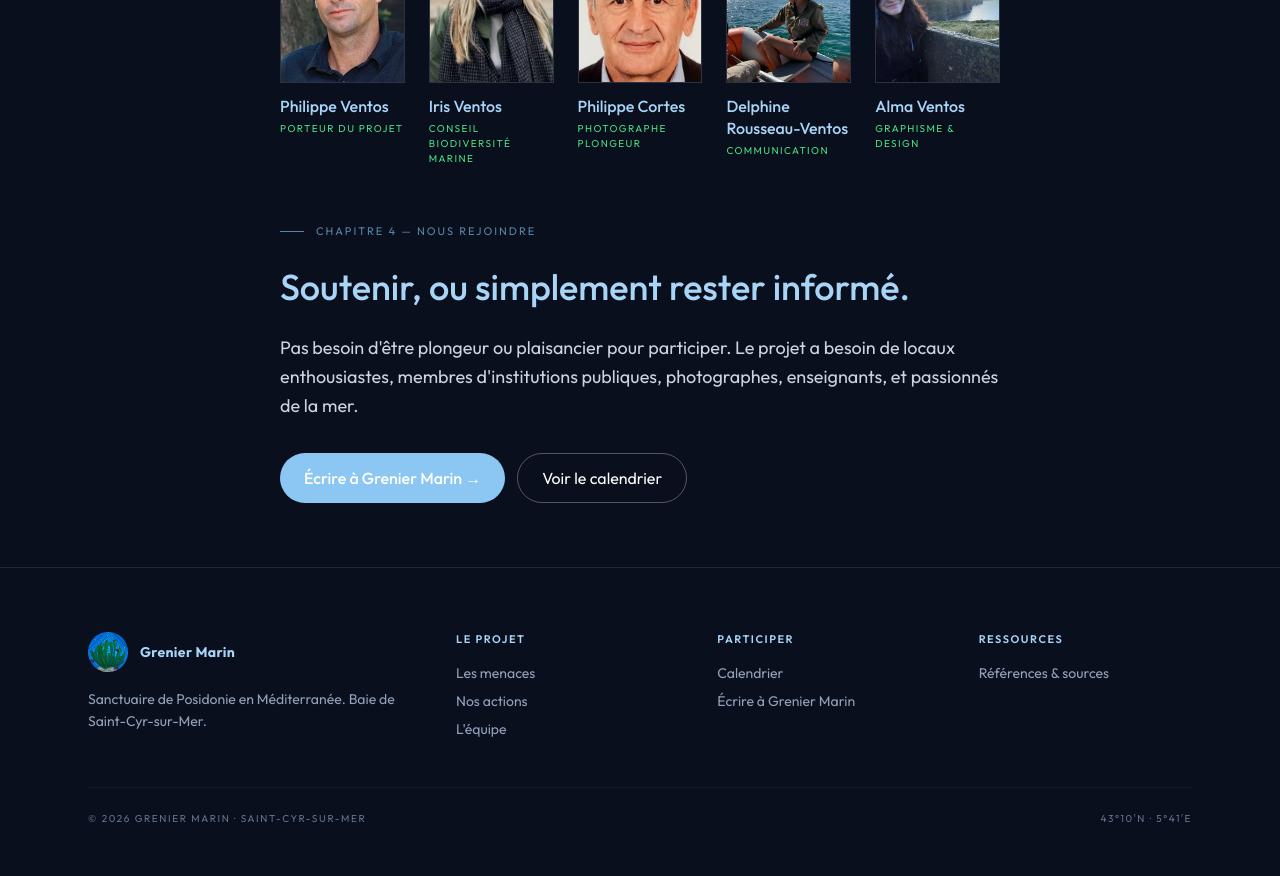
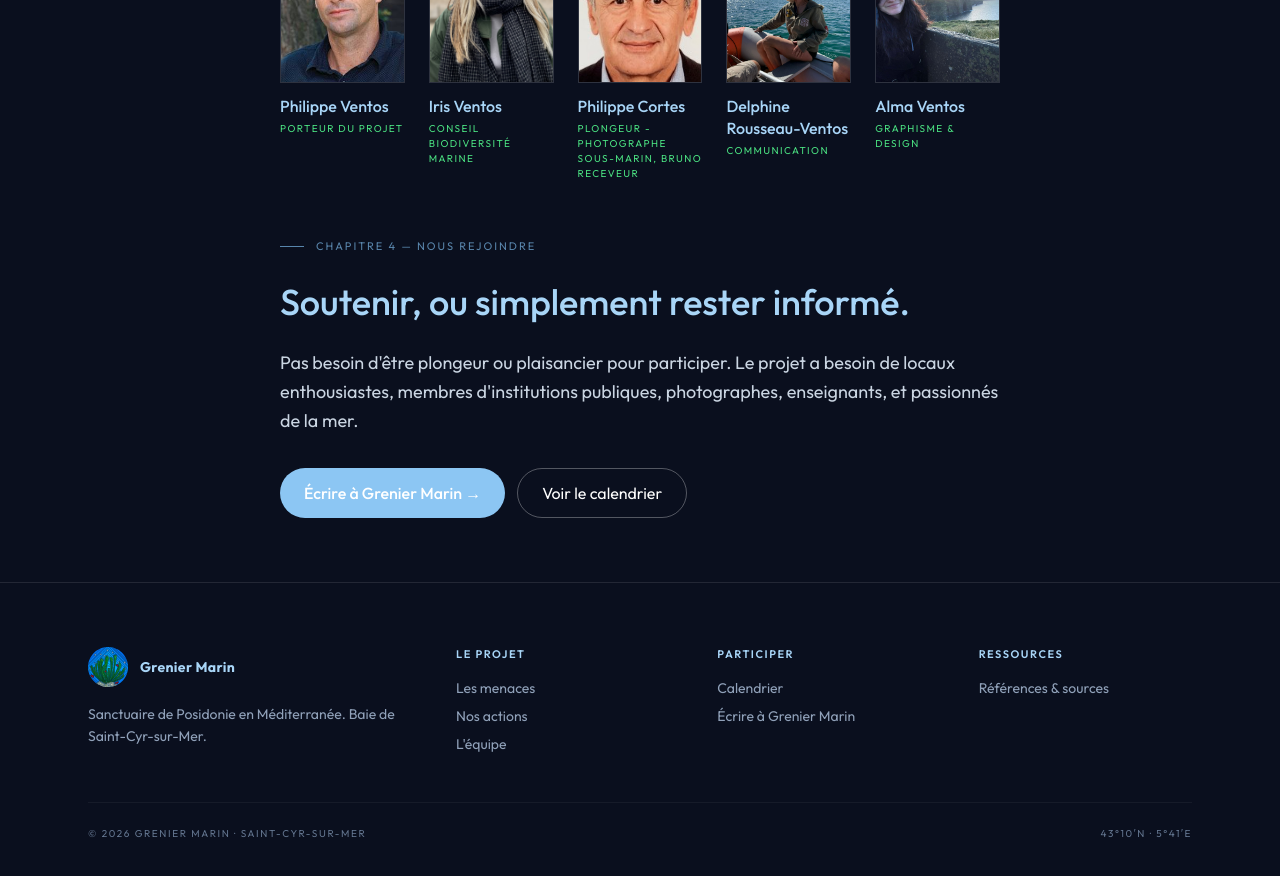
Before and after one commit to IrisVentos/grenier-marin, a Next.js app: page / in a window 1280 px wide. Shown: the part 3140-4016 px from the top of the page. Built offline with nearby package versions, Linux system fonts and the light colour scheme.

Commit message:
add contact

```diff
--- a/app/page.js
+++ b/app/page.js
@@ -165,7 +165,7 @@ export default function Home() {
     {[
       { name: "Philippe Ventos",          role: "Porteur du projet",          image: "/philippe-ventos.jpg" },
       { name: "Iris Ventos",              role: "Conseil biodiversité marine", image: "/iris-ventos.jpg" },
-      { name: "Philippe Cortes",          role: "Photographe plongeur",        image: "/philippe-cortes.jpg" },
+      { name: "Philippe Cortes",          role: "Plongeur - Photographe sous-marin, Bruno Receveur",        image: "/philippe-cortes.jpg" },
       { name: "Delphine Rousseau-Ventos", role: "Communication",               image: "/delphine-rousseau-ventos.jpg" },
       { name: "Alma Ventos",              role: "Graphisme & design",          image: "/alma-ventos.jpeg" },
     ].map((m) => (
```
